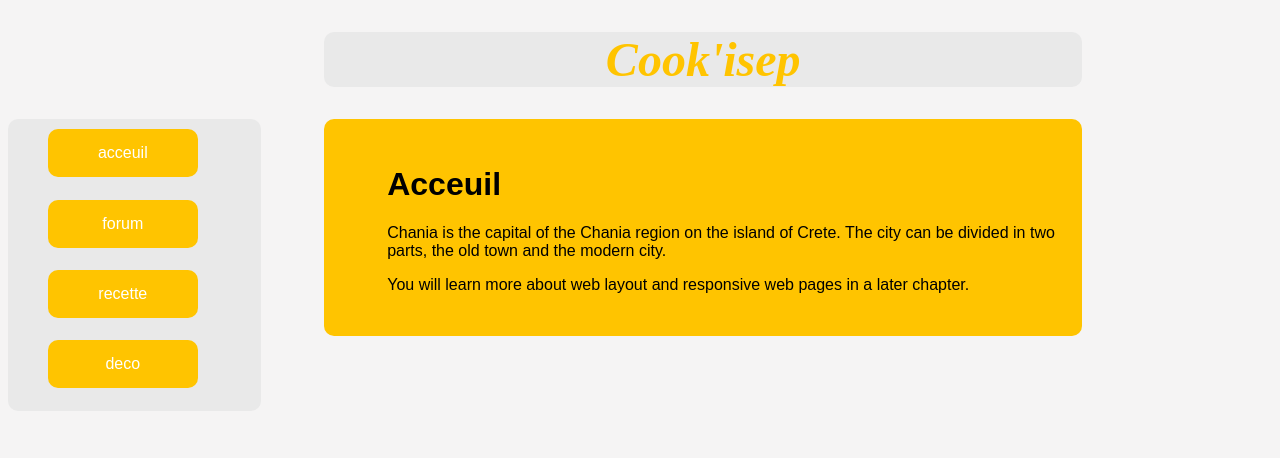
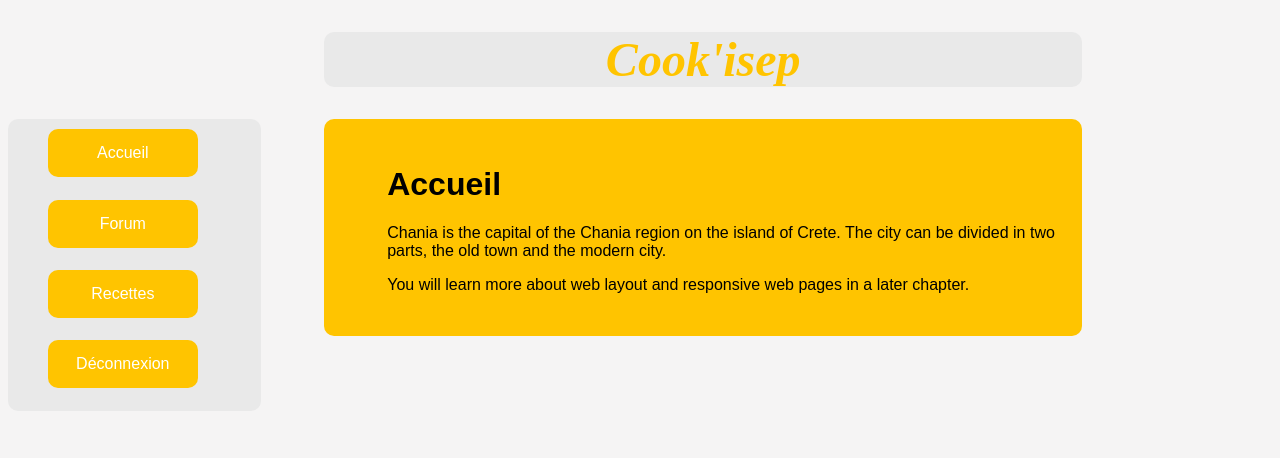
Before and after one commit to Larky9/cooky, a PHP site: page /index.php?page=accueil in a window 1280 px wide. Shown: the top 458 px of the page. Run offline with PHP 8.4, Linux system fonts and the light colour scheme; the visitor is signed in with stand-in values (Sample User, id 1); data that the repository does not hold is empty; some web fonts are replaced.

Commit message:
corrctifs } et ortho

```diff
--- a/Vue/cook.html
+++ b/Vue/cook.html
@@ -2,14 +2,14 @@
 <div class="clearfix">
 	<div class="colonne menu">
 <ul>
-    <li onclick="location.href='/index.php?page=accueil';"> acceuil</li>
-    <li onclick="location.href='/index.php?page=forum';"> forum</li>
-    <li onclick="location.href='/index.php?page=recette';"> recette </li>
-    <li onclick="location.href='/index.php?page=inscription';"> deco </li>
+    <li onclick="location.href='/index.php?page=accueil';"> Accueil</li>
+    <li onclick="location.href='/index.php?page=forum';"> Forum</li>
+    <li onclick="location.href='/index.php?page=recette';"> Recettes </li>
+    <li onclick="location.href='/index.php?page=inscription';"> Déconnexion </li>
 </ul>
 </div>
 <div class="column contenu">
-		<h1>Acceuil</h1>
+		<h1>Accueil</h1>
     <p>Chania is the capital of the Chania region on the island of Crete. The city can be divided in two parts, the old town and the modern city.</p>
     <p>You will learn more about web layout and responsive web pages in a later chapter.</p>
 
--- a/Vue/home.php
+++ b/Vue/home.php
@@ -4,7 +4,7 @@
 	<div class="clearfix">
 	<div class="colonne menu">
 <ul>
-    <li onclick="location.href='/index.php?page=accueil';"> acceuil</li>
+    <li onclick="location.href='/index.php?page=accueil';"> Accueil</li>
 </ul>
 </div>
 <div class="column contenu">
--- a/model/model.php
+++ b/model/model.php
@@ -23,7 +23,7 @@ class Model
 	    	echo "Connection failed: " . $e->getMessage();
 	    }
 	}
-
+}
 	function createUser($user){
 
 		$stmt = $this->connexion->prepare("INSERT INTO `user`( `nom`, `prenom`, `mail`, `age`, `adresse`, `numero_eleve`, `login`, `password`) VALUES (:nom,:prenom,:mail,:age,:adresse,:numero_eleve,:login,:password);");
```
